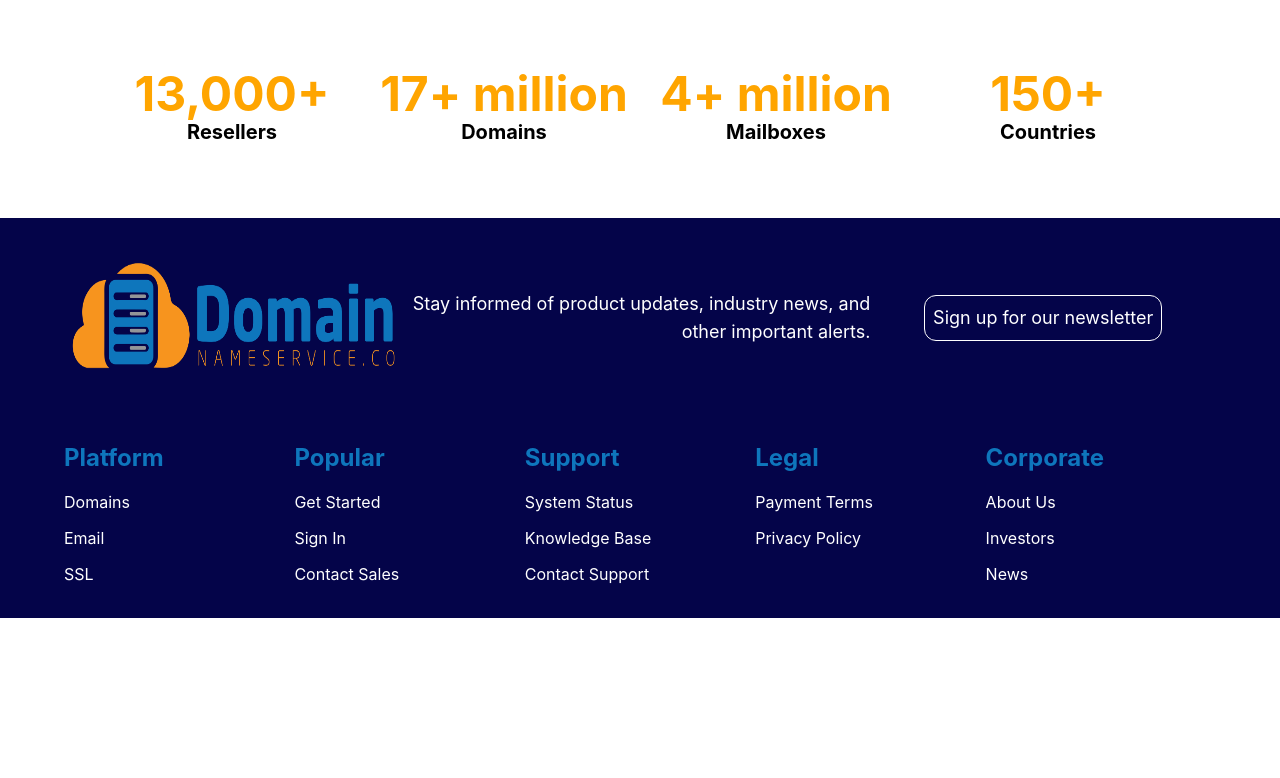
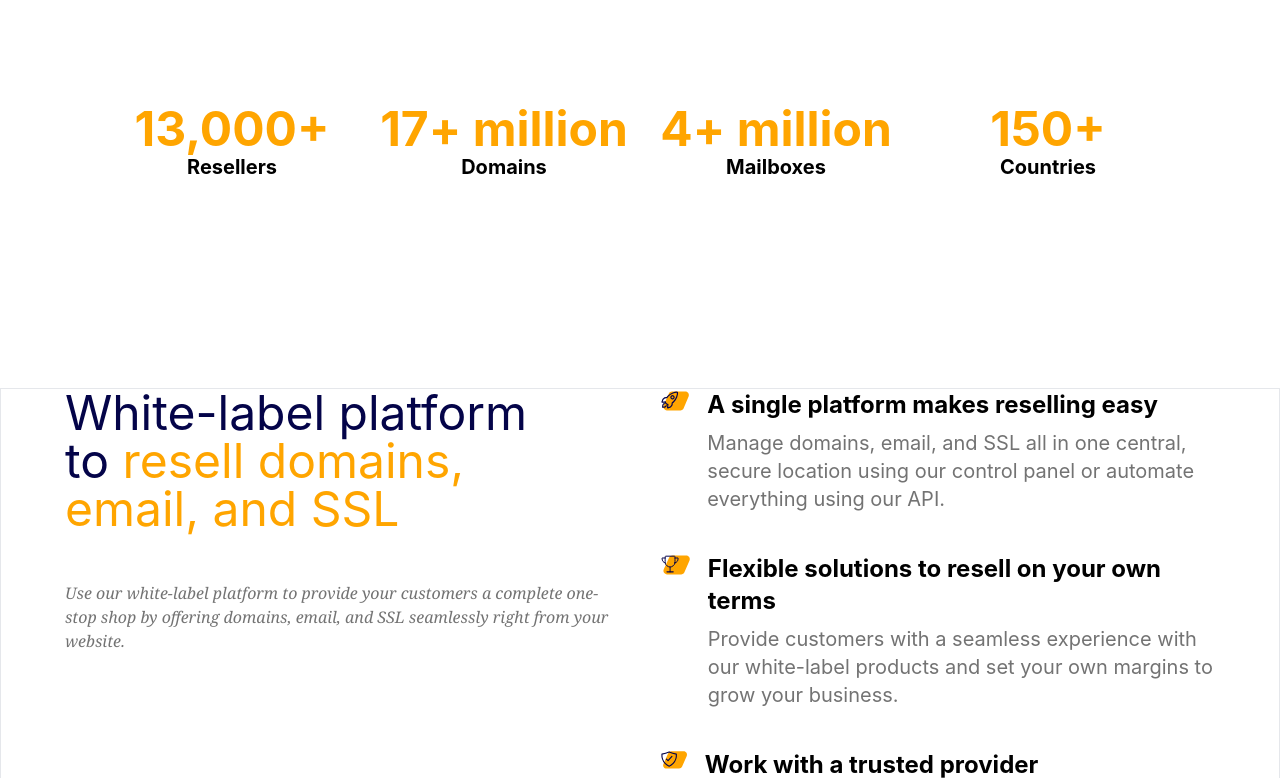
Before and after one commit to GhislainMitahi/sell-domain, a React (Create React App) app: page / in a window 1280 px wide. Shown: the part 802-1580 px from the top of the page. Before the commit the page ends 1420 px from the top, so only its background shows below. Built offline with nearby package versions, Linux system fonts and the light colour scheme.

Commit message:
add svg four

```diff
--- /dev/null
+++ b/src/pages/Home/HomePage.js
@@ -0,0 +1,140 @@
+import React from 'react';
+import Nav from '../../cors/nav/Nav';
+import Footer from '../../components/Footer/Footer';
+//  import style from './Home.module.css';
+import './HomePage.css';
+import Btn from '../../cors/Button/Button';
+
+const HomePage = () => {
+  const btnValue = {
+    name : "Get start"
+  }
+
+  const storeState = [
+    {
+      _id: 1,
+      number: "13,000+",
+      name: "Resellers"
+    },
+    {
+      _id: 2,
+      number: "17+ million",
+      name: "Domains"
+    },
+    {
+      _id: 3,
+      number: "4+ million",
+      name: "Mailboxes"
+    },
+     {
+      _id: 4,
+      number: "150+",
+      name: "Countries"
+    },
+  ]
+
+const importAll = (r) => {
+    let images = {};
+    r.keys().map(item => { return images[item.replace('./', '')] = r(item); });
+    return images;
+}
+const images = importAll(require.context('../../images/GroupHome', false, /.svg/));
+
+
+  const pub = [
+    {
+      _id: 5,
+      icon: images['Gr_1.svg'],
+      intro: "A single platform makes reselling easy",
+      text: "Manage domains, email, and SSL all in one central, secure location using our control panel or automate everything using our API."
+    },
+    {
+      _id: 6,
+      icon: images['Gr_2.svg'],
+      intro: "Flexible solutions to resell on your own terms",
+      text: "Provide customers with a seamless experience with our white-label products and set your own margins to grow your business."
+    },
+    {
+      _id: 7,
+      icon: images['Gr_3.svg'],
+      intro: "Work with a trusted provider",
+      text: "With a platform built on 20+ years of industry experience, rich resources, and expert advice, you have everything you need to start reselling."
+    },
+    {
+      _id: 8,
+      icon: images['Gr_4.svg'],
+      intro: "Get fast expert support, 24/7",
+      text: "Connect with our customer service team, day or night. Our support team is based in Canada and is always ready to resolve any questions or concerns."
+    }
+  ]
+
+
+  return (
+    <>
+              <Nav />
+      <div className="w-full">
+        <section className={`h-[100vh] homeImage`}>
+          <div className='w-full'>
+            <div className='headText flex justify-center items-center text-gh-blue '>
+              <div className='h-[60%] w-[60%] space-y-12'>
+              <h1 className='text-6xl font-bold leading-[1.1]'>
+                Sell Domains, Email, and SSL Right from Your Websit
+              </h1>
+              <p className='text-xl font-bold w-[70%] leading-5'>
+                Resell domain names, professional email, and SSL certificates at scale with Tucows OpenSRS. Set your own margins and manage it all through a single platform.
+              </p>
+              <p className='w-[20%]'>
+                  <Btn btn={ btnValue } />
+              </p>
+              </div>
+              </div>
+         </div>
+          </section>
+        <section className="w-[100%] flex justify-center items-center bg-white h-[290px]">
+          <div className="w-[85%] flex justify-center items-center ">
+          {storeState.map((el) => (
+            <div key={el._id} className="w-[25%] flex flex-col justify-center items-center">
+            <p className="text-5xl text-[orange]  font-bold">{el.number}</p>
+              <p className="text-xl font-bold">{el.name}</p>
+          </div>
+          ))}
+            </div>
+          </section>
+        <section className='flex w-full justify-center items-center mt-[100px] border'>
+          <div className='w-[90%] flex justify-center items-start gap-10'>
+          <div className='w-[50%] flex flex-col gap-12'>
+            <p className="text-5xl w-[90%] text-[orange]">
+              <span className='text-gh-blue'>White-label platform to </span>
+              resell domains, email, and SSL
+            </p>
+            <p className=' text-md text-neutral-500 font-serif italic'>Use our white-label platform to provide your customers a complete one-stop shop by offering domains, email, and SSL seamlessly right from your website.</p>
+          </div>
+          <div className='flex flex-col w-[50%] gap-10'>
+            {pub.map((element) => (
+              <div key={element._id} className = 'flex gap-4'>
+                <p>
+                  <img src={element.icon} alt="icon"/>
+                </p>
+                <div className='flex flex-col gap-2'>
+                  <p className="text-2xl font-bold">{element.intro}</p>
+                  <p className='text-neutral-500 text-xl'>{element.text }</p>
+                </div>
+             </div>
+            ))}
+            </div>
+            </div>
+          </section>
+          <section></section>
+          <section></section>
+          <section></section>
+          <section></section>
+          <section></section>
+          <section></section>
+          <section></section>
+            <Footer />
+      </div>
+    </>
+  )
+}
+
+export default HomePage
--- a/src/pages/Home/HomePage.tsx
+++ /dev/null
@@ -1,82 +0,0 @@
-import React from 'react';
-import Nav from '../../cors/nav/Nav';
-import Footer from '../../components/Footer/Footer';
-//  import style from './Home.module.css';
-import './HomePage.css';
-import Btn from '../../cors/Button/Button';
-
-const HomePage = () => {
-  const btnValue = {
-    name : "Get start"
-  }
-
-  const storeState = [
-    {
-      _id: 1,
-      number: "13,000+",
-      name: "Resellers"
-    },
-    {
-      _id: 2,
-      number: "17+ million",
-      name: "Domains"
-    },
-    {
-      _id: 3,
-      number: "4+ million",
-      name: "Mailboxes"
-    },
-     {
-      _id: 4,
-      number: "150+",
-      name: "Countries"
-    },
-  ]
-  return (
-    <>
-              <Nav />
-      <div className="w-full">
-        <section className={`h-[100vh] homeImage`}>
-          <div className='w-full'>
-            <div className='headText flex justify-center items-center text-gh-blue '>
-              <div className='h-[60%] w-[60%] space-y-12'>
-              <h1 className='text-6xl font-bold leading-[1.1]'>
-                Sell Domains, Email, and SSL Right from Your Websit
-              </h1>
-              <p className='text-xl font-bold w-[70%] leading-5'>
-                Resell domain names, professional email, and SSL certificates at scale with Tucows OpenSRS. Set your own margins and manage it all through a single platform.
-              </p>
-              <p className='w-[20%]'>
-                  <Btn btn={ btnValue } />
-              </p>
-              </div>
-              </div>
-         </div>
-          </section>
-        <section className="w-[100%] flex justify-center items-center bg-white h-[220px]">
-          <div className="w-[85%] flex justify-center items-center ">
-          {storeState.map((el) => (
-            <div key={el._id} className="w-[25%] flex flex-col justify-center items-center">
-            <p className="text-5xl text-[orange]  font-bold">{el.number}</p>
-              <p className="text-xl font-bold">{el.name}</p>
-          </div>
-          ))}
-            </div>
-          </section>
-        <section>
-
-          </section>
-          <section></section>
-          <section></section>
-          <section></section>
-          <section></section>
-          <section></section>
-          <section></section>
-          <section></section>
-            <Footer />
-      </div>
-    </>
-  )
-}
-
-export default HomePage
--- a/src/pages/signUp/signUp.js
+++ b/src/pages/signUp/signUp.js
@@ -94,7 +94,7 @@ const images = importAll(require.context('../../images/Group', false, /.svg/));
         <div className="flex justify-start items-center w-[90%]">
         <div className="w-[50%] flex flex-col justify-center items-center pr-20 gap-4">
           <h1 className="self-start text-5xl font-bold">Partner with us</h1>
-          <p className='w'>
+          <p className=''>
              You are about to join one of the world’s largest domain registrars trusted by 10,000+ resellers in over 150 countries.
           </p>
         </div>
```
Also changed, not shown: src/images/GroupHome/Gr_4.svg (added).
